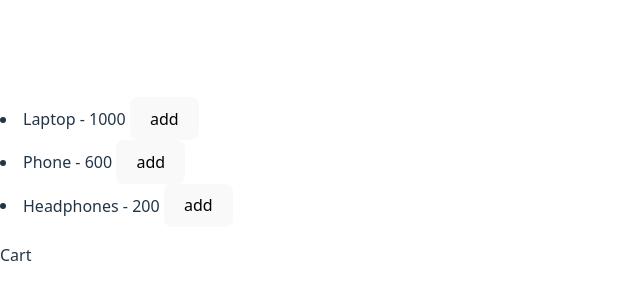
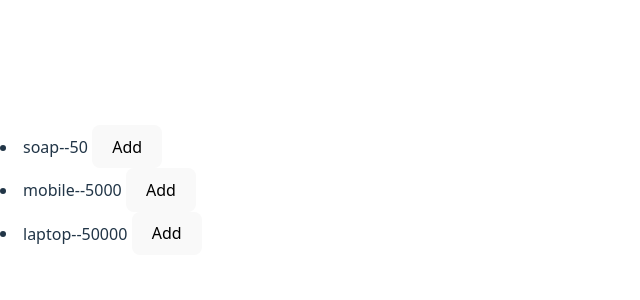
Before and after one commit to mamoonbgc036/react-fundamentals, a React (Vite) app: page / in a window 1280 px wide. Shown: the part 210-510 px from the top of the page, without its empty margins (0-640 px from the left). Built offline with nearby package versions, Linux system fonts and the light colour scheme.

Commit message:
shopping cart done

```diff
--- a/src/App.tsx
+++ b/src/App.tsx
@@ -1,12 +1,13 @@
-import { useState } from 'react'
 import Product from './Product'
 import ShoppingCart from './ShoppingCart'
+import { useState } from 'react'
 
 export default function App() {
   const [cart, setCart] = useState<string[]>([])
   const handleAdd = (product: string) => {
     setCart([...cart, product]);
   }
+
   return (
     <>
       <Product onAdd={handleAdd} />
--- a/src/Product.tsx
+++ b/src/Product.tsx
@@ -1,16 +1,32 @@
-type ProductProps = {
+interface ProductList {
     onAdd: (product: string) => void
 }
-export default function Product({ onAdd }: ProductProps) {
+
+interface Product {
+    name: string,
+    price: number
+}
+
+export default function Product({ onAdd }: ProductList) {
     const products = [
-        { name: "Laptop", price: 1000 },
-        { name: "Phone", price: 600 },
-        { name: "Headphones", price: 200 }
-    ];
+        {
+            name: 'soap',
+            price: 50
+        },
+        {
+            name: 'mobile',
+            price: 5000
+        },
+        {
+            name: 'laptop',
+            price: 50000
+        }
+    ]
+
     return (
         <>
             {
-                products.map(product => <li>{product.name} - {product.price} <button onClick={() => onAdd(product.name)}>add</button></li>)
+                products.map((product: Product) => <li>{product.name}--{product.price} <button onClick={() => onAdd(product.name)}>Add</button></li>)
             }
         </>
     )
--- a/src/ShoppingCart.tsx
+++ b/src/ShoppingCart.tsx
@@ -1,12 +1,12 @@
 interface CartItems {
     items: string[]
 }
+
 export default function ShoppingCart({ items }: CartItems) {
     return (
         <>
-            <p>Cart</p>
             {
-                items.map(item => <li>{item}</li>)
+                items.map((item: string) => <li>{item}</li>)
             }
         </>
     )
```
